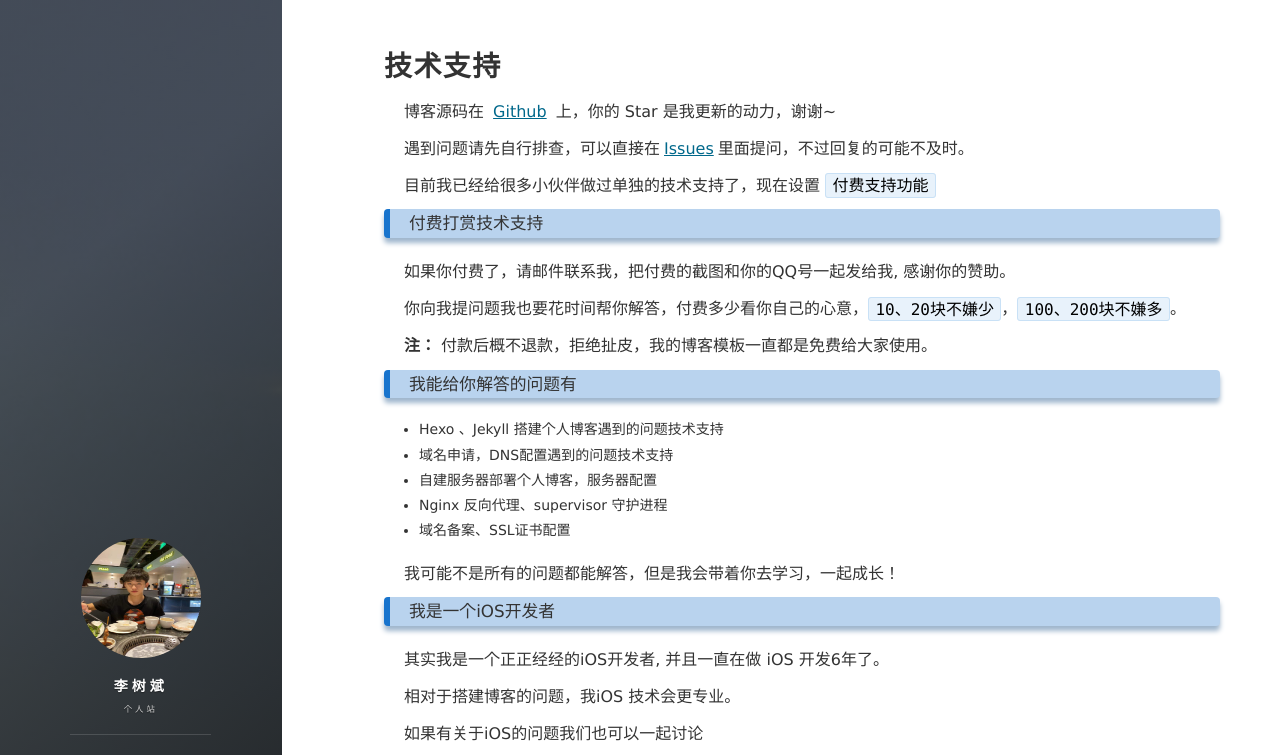
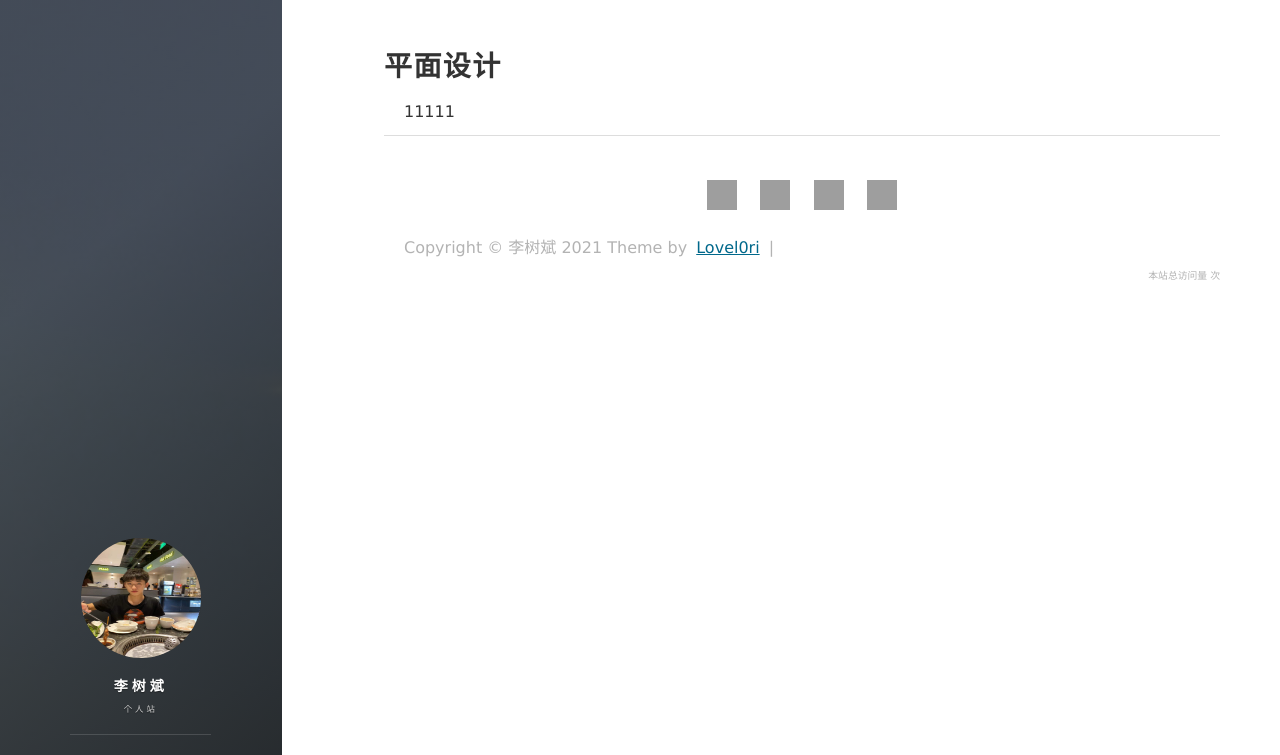
Before and after one commit to Lovel0ri/lovel0ri.github.io, a Jekyll site: the page built from support.md, in a window 1280 px wide and 1400 px high. Shown: the top 755 px of the window. Built offline with Jekyll 4.4.1, drawn with Linux system fonts in a browser that asks for light colours; nearby versions of some CDN libraries; comment, search, counter and statistics services are not loaded; some of the changed text lies outside the part shown; grey boxes are pictures that could not be loaded.

Commit message:
修改URL路径

```diff
--- a/support.md
+++ b/support.md
@@ -1,55 +1,9 @@
 ---
 layout: page
-title: 技术支持
+permalink: /categories/自我策展/
+title: 平面设计
 ---
 
-博客源码在 <a target="_blank" href='https://github.com/leopardpan/leopardpan.github.io/'>Github</a> 上，你的 Star 是我更新的动力，谢谢~
 
 
-遇到问题请先自行排查，可以直接在[Issues](https://github.com/leopardpan/leopardpan.github.io/issues)里面提问，不过回复的可能不及时。
-
-目前我已经给很多小伙伴做过单独的技术支持了，现在设置 `付费支持功能`
-
-<h3> 付费打赏技术支持 </h3>
-
-如果你付费了，请邮件联系我，把付费的截图和你的QQ号一起发给我, 感谢你的赞助。
-
-你向我提问题我也要花时间帮你解答，付费多少看你自己的心意，`10、20块不嫌少`，`100、200块不嫌多`。
-
-**注：** 付款后概不退款，拒绝扯皮，我的博客模板一直都是免费给大家使用。
-
-
-<h3> 我能给你解答的问题有 </h3>
-
-* Hexo 、Jekyll 搭建个人博客遇到的问题技术支持
-* 域名申请，DNS配置遇到的问题技术支持
-* 自建服务器部署个人博客，服务器配置
-* Nginx 反向代理、supervisor 守护进程
-* 域名备案、SSL证书配置
-
-我可能不是所有的问题都能解答，但是我会带着你去学习，一起成长！
-
-<h3> 我是一个iOS开发者 </h3>
-
-其实我是一个正正经经的iOS开发者, 并且一直在做 iOS 开发6年了。
-
-相对于搭建博客的问题，我iOS 技术会更专业。
-
-如果有关于iOS的问题我们也可以一起讨论
-
-
-<h3> 感谢您的打赏 </h3>
-
-![](/images/payimg/alipayimg.jpg)
-
-![](/images/payimg/weipayimg.jpg)
-
-<h3> 如何联系到我 </h3>
-
-<p>
-email：leoparpan@icloud.com
-<p>
-qq: 1499065178
-<p>
-
-{% include comments.html %}
+11111
```
